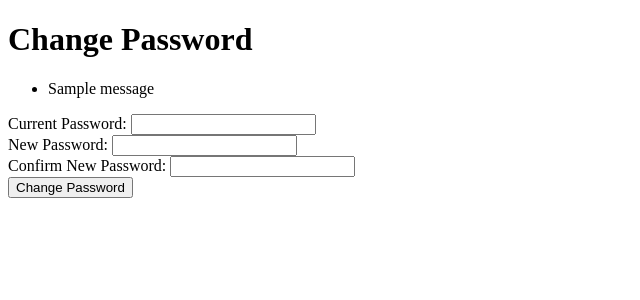
After one commit to PittsIrv/test, a Django app: template user_management_app/user_management_app/templates/password_change.html in a window 1280 px wide. The commit adds this page. Shown: the top 300 px of the page, without its empty margins (0-640 px from the left). Run offline with Django 4.2, Linux system fonts and the light colour scheme; the template is opened without the code that fills it, so the values that code supplies are empty; tables that the repository leaves empty hold one stand-in row (values such as "Sample post"); one stand-in notice (Sample message) is shown.

Commit message:
Add files via upload

```diff
--- /dev/null
+++ b/user_management_app/user_management_app/templates/password_change.html
@@ -0,0 +1,28 @@
+<!DOCTYPE html>
+<html>
+<head>
+    <title>Change Password</title>
+</head>
+<body>
+    <h1>Change Password</h1>
+
+    {% if messages %}
+    <ul>
+        {% for message in messages %}
+        <li>{{ message }}</li>
+        {% endfor %}
+    </ul>
+    {% endif %}
+
+    <form action="{% url 'password_change' %}" method="post">
+        {% csrf_token %}
+        <label for="id_old_password">Current Password:</label>
+        <input type="password" name="old_password" id="id_old_password"><br>
+        <label for="id_new_password1">New Password:</label>
+        <input type="password" name="new_password1" id="id_new_password1"><br>
+        <label for="id_new_password2">Confirm New Password:</label>
+        <input type="password" name="new_password2" id="id_new_password2"><br>
+        <input type="submit" value="Change Password">
+    </form>
+</body>
+</html>
```
Also changed, not shown: user_management_app/user_management_app/templates/dashboard.html (+4 -4 lines), user_management_app/user_management_app/templates/user_profile.html (added, +18 -0 lines).
